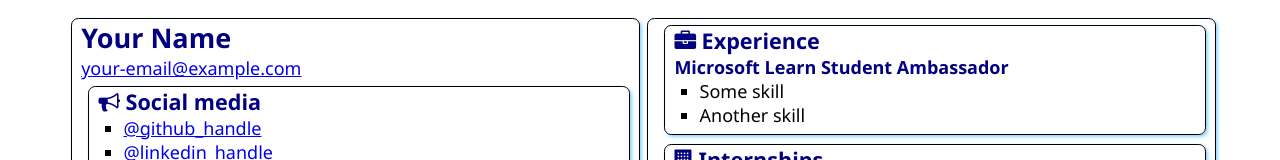
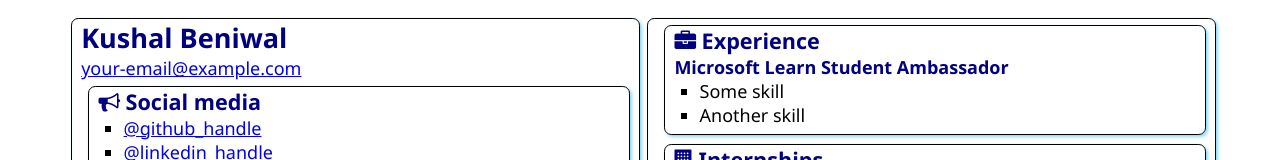
Before and after one commit to KushalBeniwal/SATechnicalOnboarding, a plain HTML site: page src/index.html in a window 1280 px wide. Shown: the top 160 px of the page. Drawn offline with Linux system fonts and the light colour scheme.

Commit message:
Added my name

```diff
--- a/src/index.html
+++ b/src/index.html
@@ -12,7 +12,7 @@
 <body>
     <main>
         <article class="box">
-            <h1>Your Name</h1>
+            <h1>Kushal Beniwal</h1>
             <div><a href="mailto:your.email@example.com">your-email@example.com</a></div>
 
             <section class="box">
```
